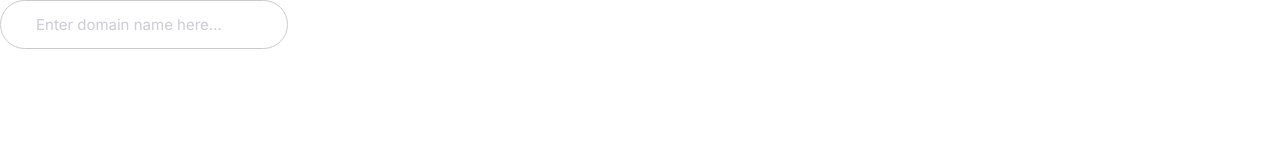
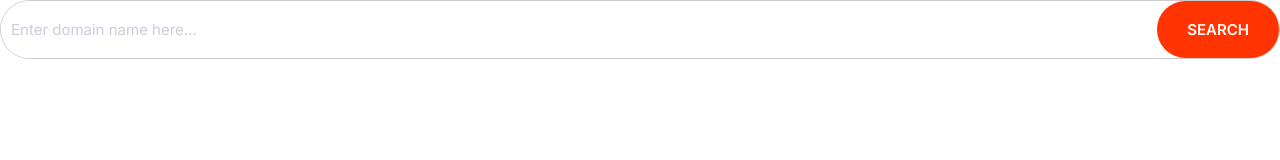
Before and after one commit to nenyeokanumee/Moshify, a plain HTML site: page index.html in a window 1280 px wide. Drawn offline with Linux system fonts and the light colour scheme.

Commit message:
Build input group component

```diff
--- a/CSS/styles.css
+++ b/CSS/styles.css
@@ -4,6 +4,8 @@
     --color-accent: #ff3400;
     --color-headings: #1b0760;
     --color-body: #918ca4;
+    --color-border: #ccc;
+    --border-radius:30px;
 }
 
 *,
@@ -243,8 +245,8 @@ a{
 /* Input */
 
 .input{
-    border-radius: 30px;
-    border: 1px solid #ccc;
+    border-radius: var(--border-radius);
+    border: 1px solid var(--color-border);
     color: var(--color-headings);
     font-size: 2rem;
     outline: 0;
@@ -255,6 +257,22 @@ a{
     color: #cdcbd7;
 }
 
+.input-group{
+    border: 1px solid var(--color-border);
+    border-radius: var(--border-radius);
+    display: flex;
+}
+
+.input-group .input{
+    border: 0;
+    flex-grow: 1;
+    padding: 1.5rem 1rem;
+}
+
+.input-group .btn{
+    margin: 0;
+}
+
 @media screen and (min-width:1024px) {
     .input{
         font-size: 1.5rem;
--- a/index.html
+++ b/index.html
@@ -11,6 +11,9 @@
     <link rel="stylesheet" href="CSS/styles.css">
 </head>
 <body>
-    <input type="text" class="input" placeholder="Enter domain name here...">
+    <div class="input-group">
+        <input type="text" class="input" placeholder="Enter domain name here...">
+        <button class="btn btn--accent">Search</button>
+    </div>
 </body>
 </html>
```
Also changed, not shown: Components/icons.html (+0 -1 lines), Components/input group.html (added, +4 -0 lines), Components/input.html (added, +1 -0 lines).
